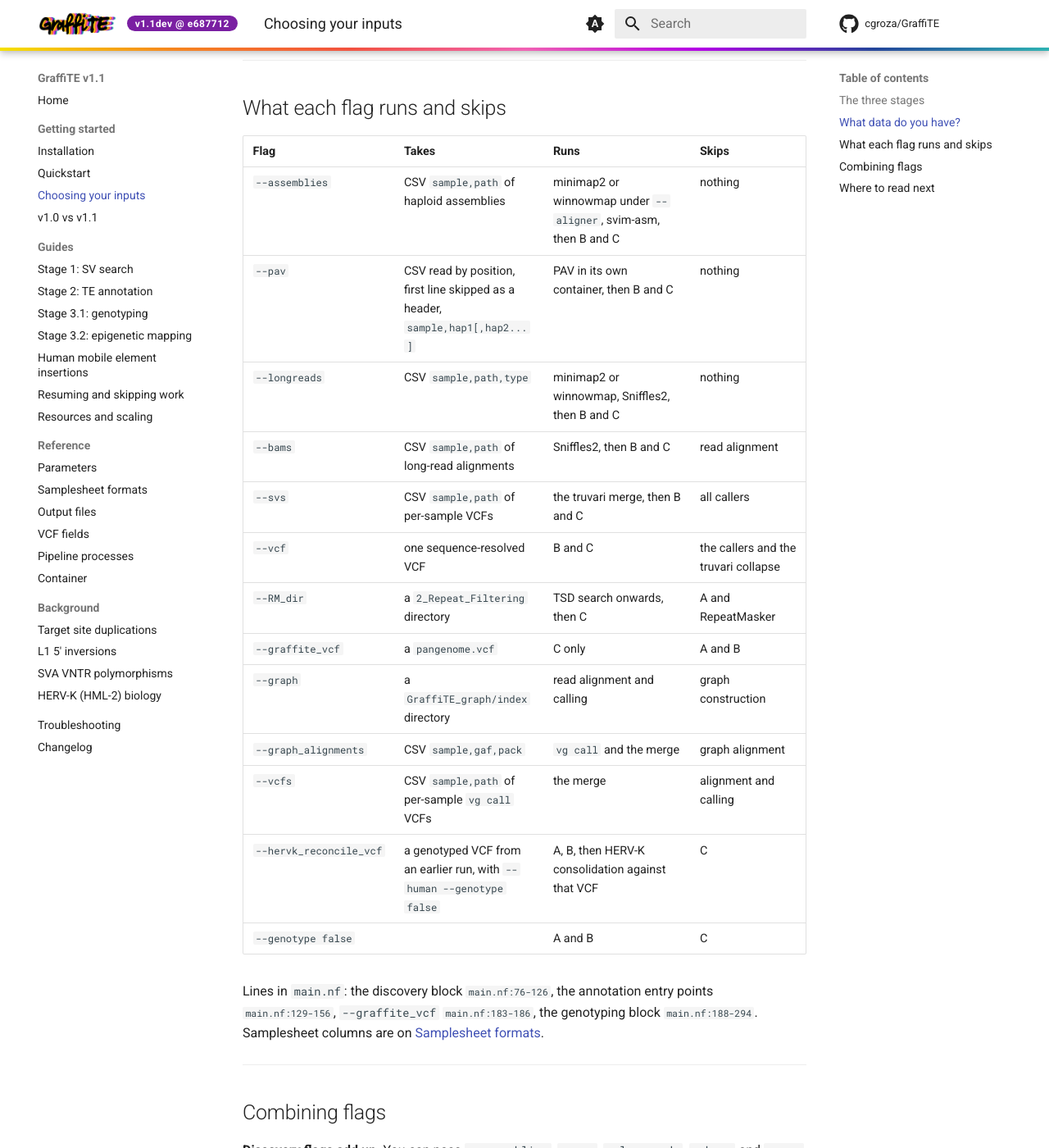
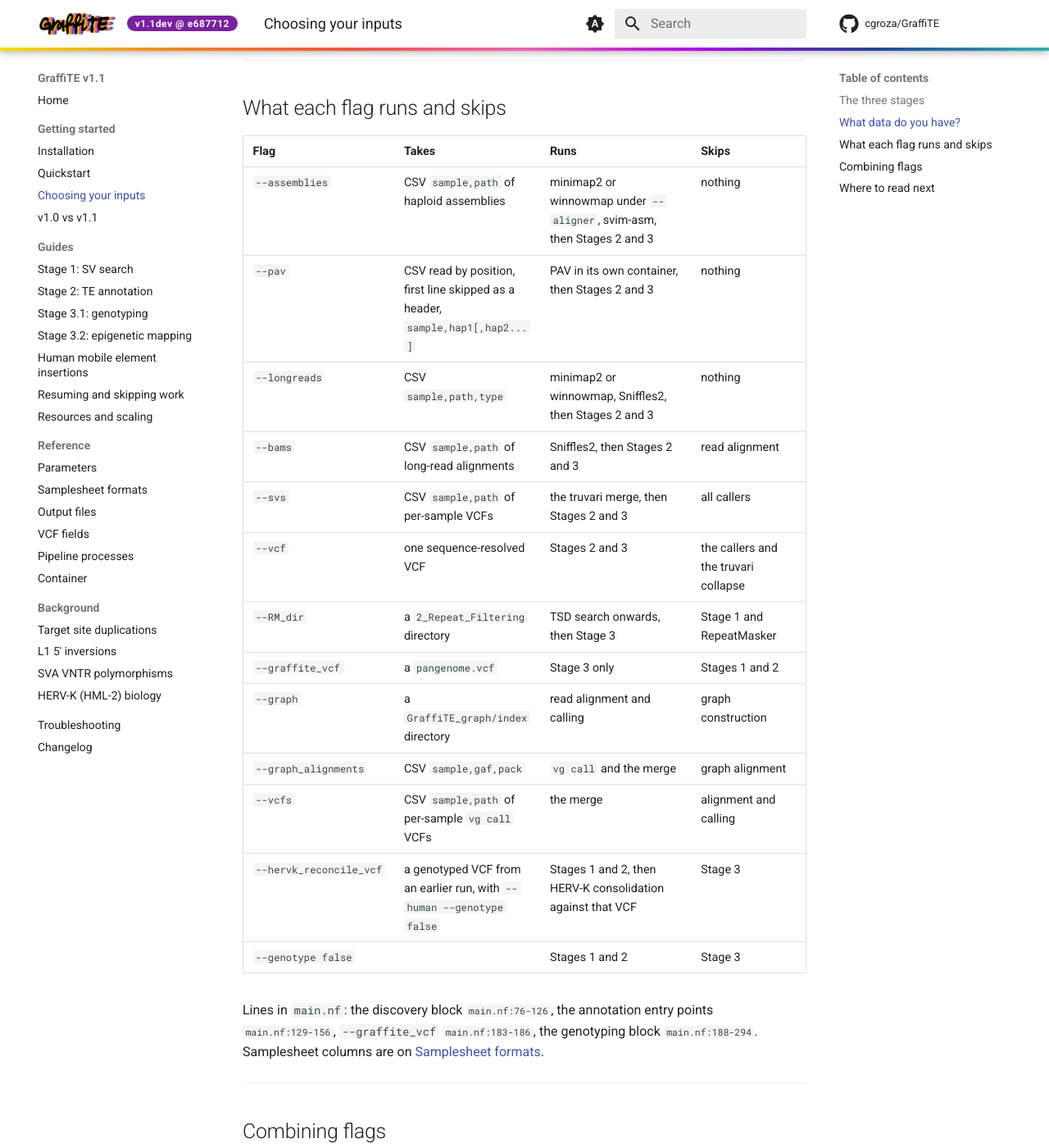
Before and after one commit to cgroza/GraffiTE, an MkDocs documentation site: the page built from docs/getting-started/choosing-your-inputs.md, in a window 1280 px wide and 1400 px high, scrolled down 1375 px. Shown: the whole window at 82% size. Built offline with MkDocs 1.6.1 and Material for MkDocs 9.7.7, drawn with Linux system fonts in a browser that asks for light colours; comment, search, counter and statistics services are not loaded; some of the changed text lies outside the part shown.

Commit message:
docs: stage numbers in choosing-your-inputs.md
The two tables on this page still named the stages A, B and C, and the
text called epigenetic mapping "a fourth step". They now use Stage 1, 2,
3.1 and 3.2, as the rest of the site does since 816d57a.

Co-Authored-By: Claude Opus 5.5 (1M context) <noreply@anthropic.com>
Claude-Session: https://claude.ai/code/session_01C3mJw8zC8dE6HqAUHBnq44

```diff
--- a/docs/getting-started/choosing-your-inputs.md
+++ b/docs/getting-started/choosing-your-inputs.md
@@ -21,11 +21,11 @@ given point. Choose the flag by asking what you already have.
 
 | Stage | What it finds | Enters with | Produces |
 |---|---|---|---|
-| **A, discovery** | Where the sequence-resolved insertions and deletions sit relative to the reference | `--assemblies`, `--pav`, `--longreads`, `--bams`, `--svs` | `1_SV_search/SVs.vcf` |
-| **B, annotation** | Which of those SVs are transposable elements, and what they are | `--vcf`, `--RM_dir` | `3_TSD_search/pangenome.vcf` and its subsets |
-| **C, genotyping** | Which samples carry each polymorphism | `--graffite_vcf`, `--graph`, `--graph_alignments`, `--vcfs` | `4_Genotyping/GraffiTE.merged.genotypes.vcf.gz` |
+| **1, SV search** | Where the sequence-resolved insertions and deletions sit relative to the reference | `--assemblies`, `--pav`, `--longreads`, `--bams`, `--svs` | `1_SV_search/SVs.vcf` |
+| **2, TE annotation** | Which of those SVs are transposable elements, and what they are | `--vcf`, `--RM_dir` | `3_TSD_search/pangenome.vcf` and its subsets |
+| **3.1, genotyping** | Which samples carry each polymorphism | `--graffite_vcf`, `--graph`, `--graph_alignments`, `--vcfs` | `4_Genotyping/GraffiTE.merged.genotypes.vcf.gz` |
 
-A fourth, optional step lifts methylation onto the graph (`--epigenomes`), only on the
+The optional Stage 3.2 lifts methylation onto the graph (`--epigenomes`), only on the
 `giraffe`, `graphaligner` and `precomputed` methods <span class="src">`main.nf:206,234`</span>. See
 [Epigenetic mapping](../guides/methylation.md).
 
@@ -71,19 +71,19 @@ unless you pass `--genotype false`.
 
 | Flag | Takes | Runs | Skips |
 |---|---|---|---|
-| `--assemblies` | CSV `sample,path` of haploid assemblies | minimap2 or winnowmap under `--aligner`, svim-asm, then B and C | nothing |
-| `--pav` | CSV read by position, first line skipped as a header, `sample,hap1[,hap2...]` | PAV in its own container, then B and C | nothing |
-| `--longreads` | CSV `sample,path,type` | minimap2 or winnowmap, Sniffles2, then B and C | nothing |
-| `--bams` | CSV `sample,path` of long-read alignments | Sniffles2, then B and C | read alignment |
-| `--svs` | CSV `sample,path` of per-sample VCFs | the truvari merge, then B and C | all callers |
-| `--vcf` | one sequence-resolved VCF | B and C | the callers and the truvari collapse |
-| `--RM_dir` | a `2_Repeat_Filtering` directory | TSD search onwards, then C | A and RepeatMasker |
-| `--graffite_vcf` | a `pangenome.vcf` | C only | A and B |
+| `--assemblies` | CSV `sample,path` of haploid assemblies | minimap2 or winnowmap under `--aligner`, svim-asm, then Stages 2 and 3 | nothing |
+| `--pav` | CSV read by position, first line skipped as a header, `sample,hap1[,hap2...]` | PAV in its own container, then Stages 2 and 3 | nothing |
+| `--longreads` | CSV `sample,path,type` | minimap2 or winnowmap, Sniffles2, then Stages 2 and 3 | nothing |
+| `--bams` | CSV `sample,path` of long-read alignments | Sniffles2, then Stages 2 and 3 | read alignment |
+| `--svs` | CSV `sample,path` of per-sample VCFs | the truvari merge, then Stages 2 and 3 | all callers |
+| `--vcf` | one sequence-resolved VCF | Stages 2 and 3 | the callers and the truvari collapse |
+| `--RM_dir` | a `2_Repeat_Filtering` directory | TSD search onwards, then Stage 3 | Stage 1 and RepeatMasker |
+| `--graffite_vcf` | a `pangenome.vcf` | Stage 3 only | Stages 1 and 2 |
 | `--graph` | a `GraffiTE_graph/index` directory | read alignment and calling | graph construction |
 | `--graph_alignments` | CSV `sample,gaf,pack` | `vg call` and the merge | graph alignment |
 | `--vcfs` | CSV `sample,path` of per-sample `vg call` VCFs | the merge | alignment and calling |
-| `--hervk_reconcile_vcf` | a genotyped VCF from an earlier run, with `--human --genotype false` | A, B, then HERV-K consolidation against that VCF | C |
-| `--genotype false` | | A and B | C |
+| `--hervk_reconcile_vcf` | a genotyped VCF from an earlier run, with `--human --genotype false` | Stages 1 and 2, then HERV-K consolidation against that VCF | Stage 3 |
+| `--genotype false` | | Stages 1 and 2 | Stage 3 |
 
 Lines in `main.nf`: the discovery block <span class="src">`main.nf:76-126`</span>, the
 annotation entry points <span class="src">`main.nf:129-156`</span>, `--graffite_vcf`
```
